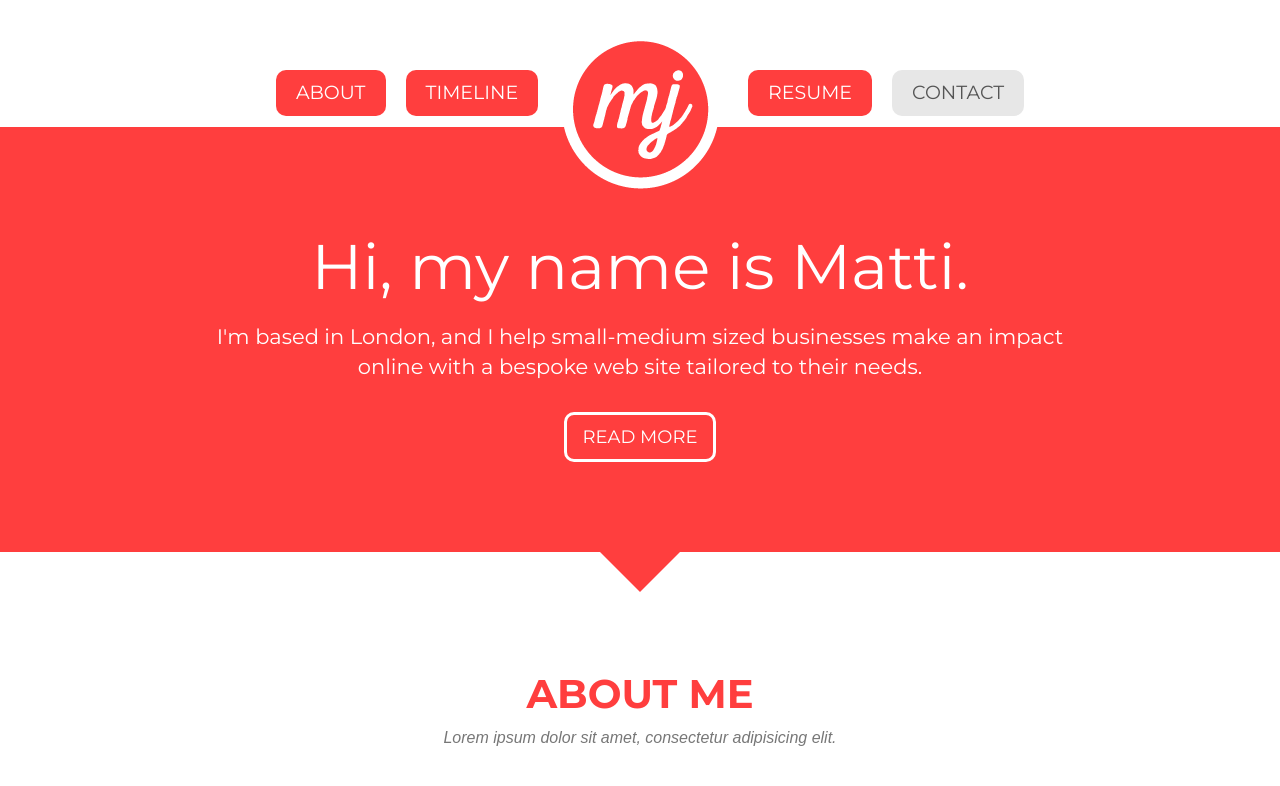
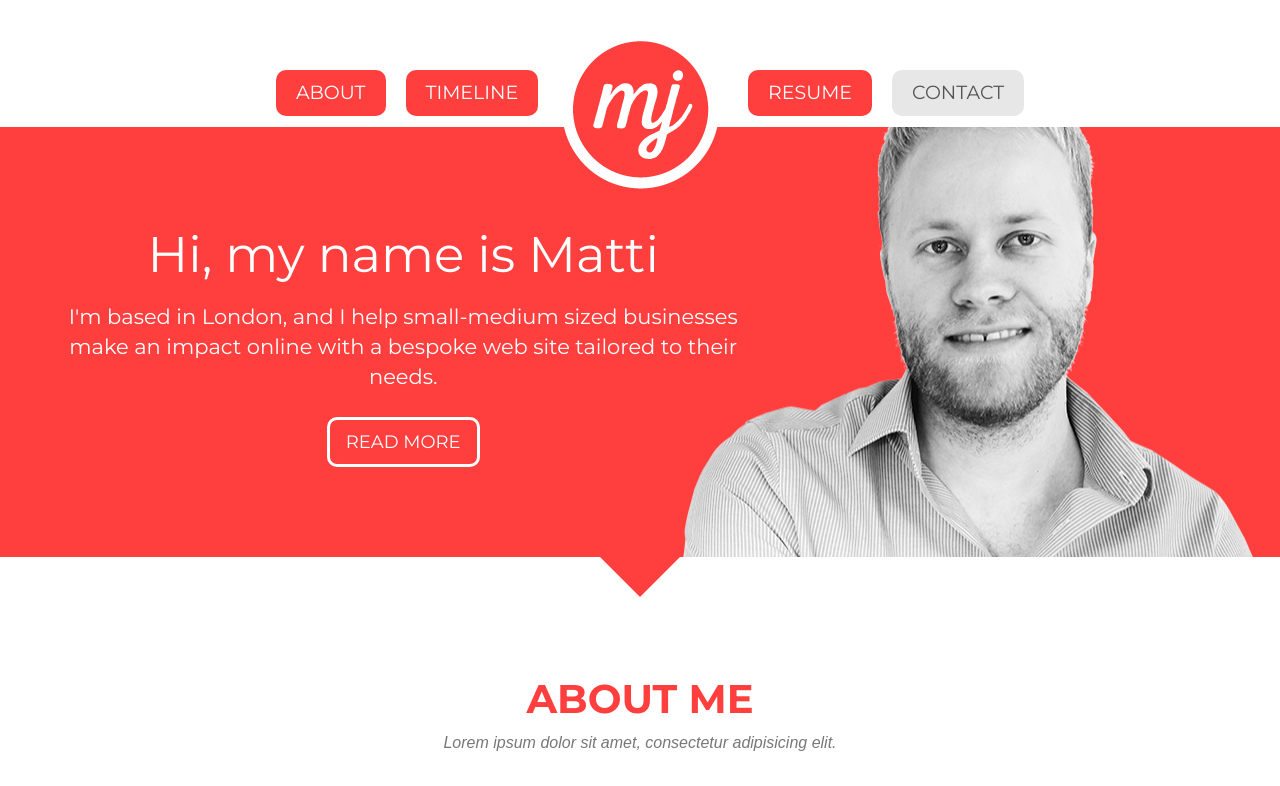
Before and after one commit to matajuut/matajuut.github.io, a plain HTML site: page index.html in a window 1280 px wide. Shown: the top 786 px of the page. Drawn offline with nearby package versions, Linux system fonts and the light colour scheme; a web font is replaced by a local one.

Commit message:
Jumbotron background image, etc.

```diff
--- a/css/custom.scss
+++ b/css/custom.scss
@@ -37,10 +37,6 @@ body {
 	color: $color2;
 	padding-top: 60px;
 	padding-bottom: 60px;
-}
-
-.jumbotron h1 {
-	line-height: 60px;
 }
 
 .jumbotron .btn {
@@ -475,16 +471,22 @@ ul.social-buttons li a:active {
 		left: -50px;
 	}
 
-    .jumbotron h1 {
-    	margin-top: 50px;
-    }
+	.jumbotron {
+		background: $color1 url('../img/matti-crop3.png') no-repeat right center;
+		padding-left: 3%;
+		padding-right: 30%;
+		padding-top: 80px;
+	}
 
-    .jumbotron p {
-    	padding-top: 15px;
-    	padding-bottom: 15px;
-    	padding-left: 10%;
-    	padding-right: 10%;
-    }
+	.jumbotron h1 {
+		font-size: 50px;
+	}
+
+	.jumbotron p {
+		font-size: 21px;
+		padding-top: 10px;
+		padding-bottom: 10px;
+	}
 
     .jumbotron .btn {
     	margin-bottom: 30px;
@@ -506,6 +508,20 @@ ul.social-buttons li a:active {
 
 @media (min-width: 1200px) {
 
+	.jumbotron {
+		background: $color1 url('../img/matti.png') no-repeat right center;
+		padding-left: 3%;
+		padding-right: 40%;
+	}
+
+	.jumbotron h1 {
+		font-size: 50px;
+	}
+
+	.jumbotron p {
+		font-size: 21px;
+	}
+
 	.navbar .navbar-nav li a {
 		margin: 40px 10px 0px 10px;
 		padding: 13px 20px 13px 20px;
@@ -522,6 +538,20 @@ ul.social-buttons li a:active {
 }
 
 @media (min-width: 992px) and (max-width: 1199px) {
+
+	.jumbotron {
+		background: $color1 url('../img/matti-crop2.png') no-repeat right center;
+		padding-left: 3%;
+		padding-right: 35%;
+	}
+
+	.jumbotron h1 {
+		font-size: 50px;
+	}
+
+	.jumbotron p {
+		font-size: 21px;
+	}
 
 	.navbar .navbar-nav li a {
 		margin: 40px 10px 0px 10px;
@@ -664,7 +694,13 @@ ul.social-buttons li a:active {
 
 }
 
-@media (max-width: 767px) {
+@media (min-width: 481px) and (max-width: 767px) {
+
+	.jumbotron {
+		background: $color1 url('../img/matti-crop4.png') no-repeat right center;
+		padding-left: 2%;
+		padding-right: 25%;
+	}
 
 }
 
--- a/index.html
+++ b/index.html
@@ -54,8 +54,8 @@
 
     <div class="jumbotron">
       <div class="container">
-        <h1 class="animated fadeInDown"><span>Hi, my name is Matti.</span></h1>
-        <p class="animated fadeInDown delay1">I'm based in London, and I help small-medium sized businesses make an impact online with a bespoke web site tailored to their needs.</p>
+          <h1 class="animated fadeInDown"><span>Hi, my name is Matti</span></h1>
+          <p class="animated fadeInDown delay1">I'm based in London, and I help small-medium sized businesses make an impact online with a bespoke web site tailored to their needs.</p>
         <a class="btn btn-default btn-lg animated fadeInUp delay2" href="#about" role="button">Read more</a>
       </div>
     </div>
@@ -123,6 +123,9 @@
                     <p class="text-muted">Mussum ipsum cacilds, vidis litro abertis. Consetis adipiscings elitis. Pra lá , depois divoltis porris, paradis. Paisis, filhis, espiritis santis. Mé faiz elementum girarzis, nisi eros vermeio, in elementis mé pra quem é amistosis quis leo. Manduma pindureta quium dia nois paga. Sapien in monti palavris qui num significa nadis i pareci latim. Interessantiss quisso pudia ce receita de bolis, mais bolis eu num gostis.</p>
                   </div>
                 </div>
+              </li>
+              <li class="animate-on-scroll">
+                <div class="timeline-badge primary"><i class="fa fa-question"></i></div>
               </li>
           </ul>
 
```
Also changed, not shown: css/custom.css, img/matti-crop1.png (added), img/matti-crop2.png (added), img/matti-crop3.png (added), img/matti-crop4.png (added), img/matti.png (added), 1 other file.
